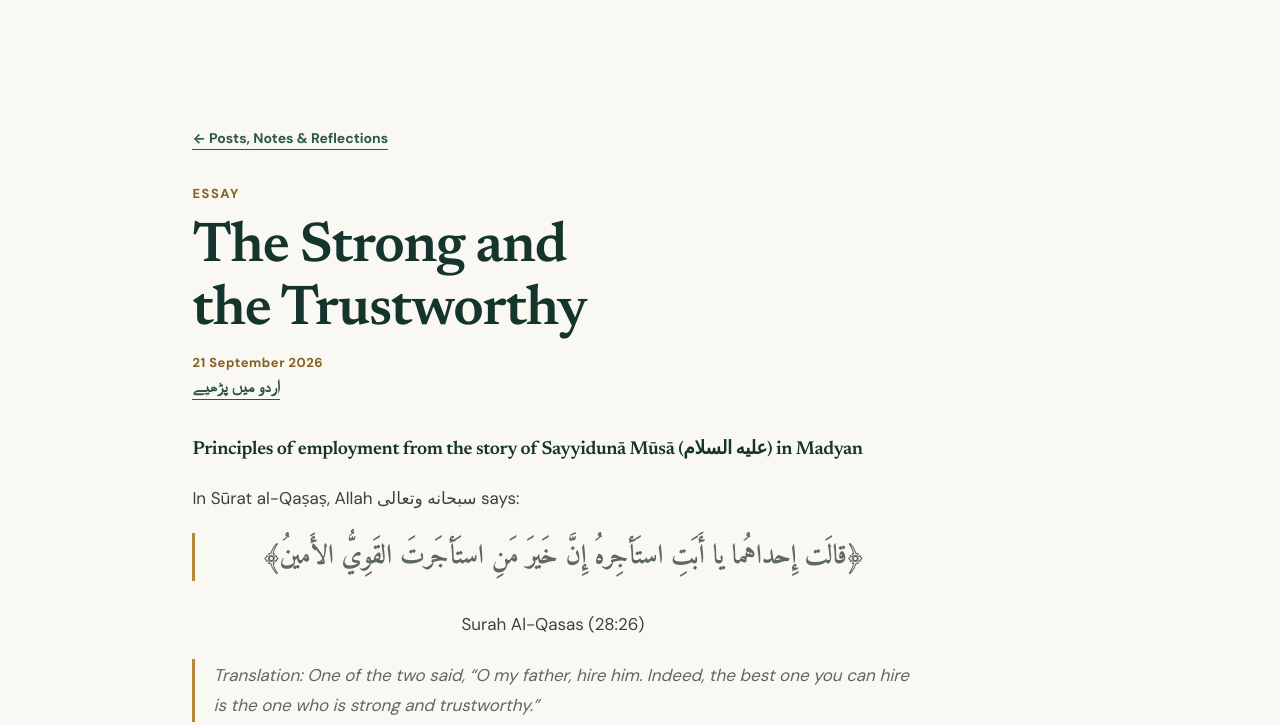
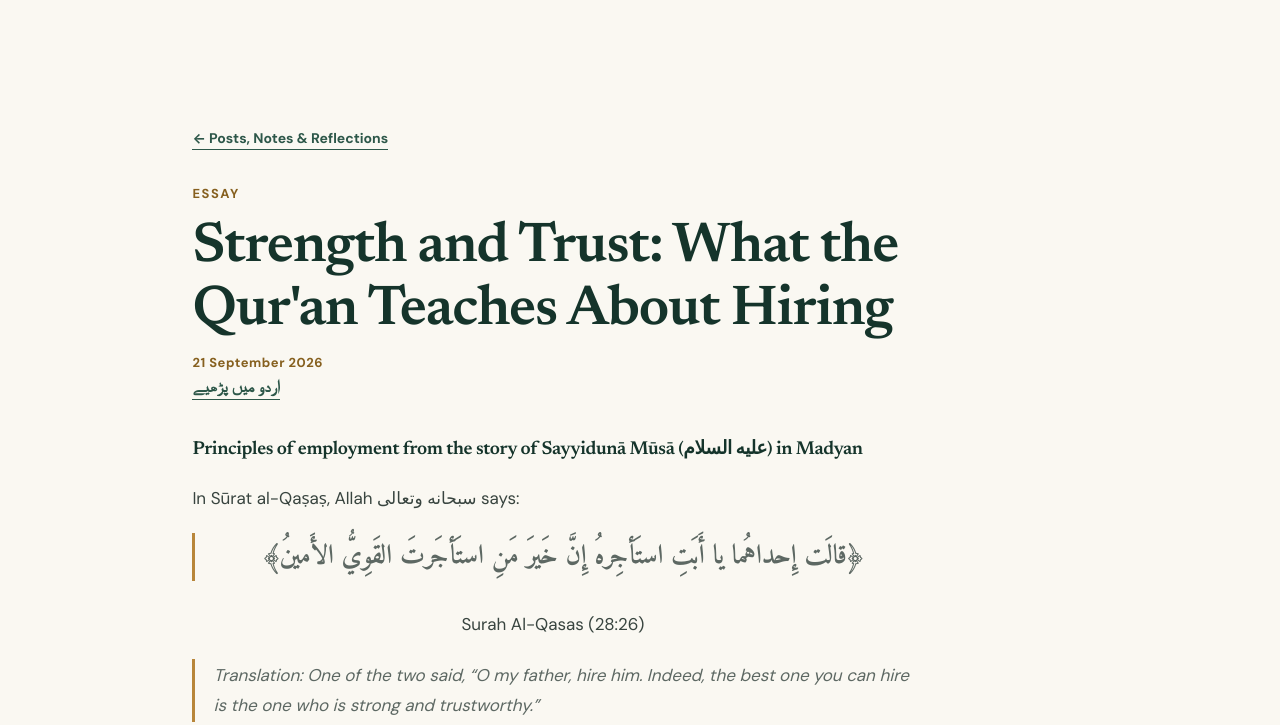
Before and after one commit to TahirQadri88/PersonalWebsite, a plain HTML site: page posts/the-strong-and-the-trustworthy.html in a window 1280 px wide. Shown: the part 75-800 px from the top of the page. Drawn offline with Linux system fonts and the light colour scheme; a web font is replaced by a local one.

Commit message:
Update from the editor
content.js, index.html, posts/the-strong-and-the-trustworthy.html, files/cards/the-strong-and-the-trustworthy.jpg

Published by tahir.razavi@gmail.com

```diff
--- a/content.js
+++ b/content.js
@@ -389,7 +389,7 @@ window.siteContent = {
       works: [
         {
           id: "the-strong-and-the-trustworthy",
-          title: "The Strong and the Trustworthy",
+          title: "Strength and Trust: What the Qur'an Teaches About Hiring",
           language: "en",
           kind: "مضمون",
           date: "2026-09-21",
--- a/posts/the-strong-and-the-trustworthy.html
+++ b/posts/the-strong-and-the-trustworthy.html
@@ -3,7 +3,7 @@
   <head>
     <meta charset="UTF-8" />
     <meta name="viewport" content="width=device-width, initial-scale=1.0" />
-    <title>The Strong and the Trustworthy — Abul Laith Muhammad Tahir Qadri An-Naeemi</title>
+    <title>Strength and Trust: What the Qur'an Teaches About Hiring — Abul Laith Muhammad Tahir Qadri An-Naeemi</title>
     <meta name="description" content="Eight principles of employment drawn from the agreement made in Madyan between Sayyidunā Mūsā and Sayyidunā Shuʿayb (عليهما السلام) — judging character before hiring, deciding on evidence, and the employer's own duty of clear terms and gentle treatment." />
     <meta name="author" content="Abul Laith Muhammad Tahir Qadri An-Naeemi" />
     <link rel="canonical" href="https://tahirqadri.com.pk/posts/the-strong-and-the-trustworthy.html" />
@@ -12,7 +12,7 @@
     <link rel="alternate" hreflang="x-default" href="https://tahirqadri.com.pk/posts/the-strong-and-the-trustworthy.html" />
 
     <meta property="og:type" content="article" />
-    <meta property="og:title" content="The Strong and the Trustworthy" />
+    <meta property="og:title" content="Strength and Trust: What the Qur'an Teaches About Hiring" />
     <meta property="og:description" content="Eight principles of employment drawn from the agreement made in Madyan between Sayyidunā Mūsā and Sayyidunā Shuʿayb (عليهما السلام) — judging character before hiring, deciding on evidence, and the employer's own duty of clear terms and gentle treatment." />
     <meta property="og:url" content="https://tahirqadri.com.pk/posts/the-strong-and-the-trustworthy.html" />
     <meta property="og:image" content="https://tahirqadri.com.pk/files/cards/the-strong-and-the-trustworthy.jpg" />
@@ -25,7 +25,7 @@
     <link rel="preconnect" href="https://fonts.gstatic.com" crossorigin />
     <link href="https://fonts.googleapis.com/css2?family=Amiri:wght@400;700&family=DM+Sans:opsz,wght@9..40,400;9..40,500;9..40,700&family=Newsreader:ital,opsz,wght@0,6..72,400;0,6..72,600;1,6..72,400&family=Noto+Nastaliq+Urdu:wght@400;500;600&display=swap" rel="stylesheet" />
     <link rel="stylesheet" href="../styles.css" />
-    <script type="application/ld+json">{"@context":"https://schema.org","@type":"BlogPosting","headline":"The Strong and the Trustworthy","inLanguage":"en","description":"Eight principles of employment drawn from the agreement made in Madyan between Sayyidunā Mūsā and Sayyidunā Shuʿayb (عليهما السلام) — judging character before hiring, deciding on evidence, and the employer's own duty of clear terms and gentle treatment.","datePublished":"2026-09-21","keywords":"Tafsir, Qur'an, Al-Qasas, Hiring","url":"https://tahirqadri.com.pk/posts/the-strong-and-the-trustworthy.html","author":{"@type":"Person","name":"Abul Laith Muhammad Tahir Qadri An-Naeemi","alternateName":"أبو اللّیث محمد طاہر القادری النّعیمی","url":"https://tahirqadri.com.pk/"},"isPartOf":{"@type":"Collection","name":"Posts, Notes & Reflections","url":"https://tahirqadri.com.pk/"}}</script>
+    <script type="application/ld+json">{"@context":"https://schema.org","@type":"BlogPosting","headline":"Strength and Trust: What the Qur'an Teaches About Hiring","inLanguage":"en","description":"Eight principles of employment drawn from the agreement made in Madyan between Sayyidunā Mūsā and Sayyidunā Shuʿayb (عليهما السلام) — judging character before hiring, deciding on evidence, and the employer's own duty of clear terms and gentle treatment.","datePublished":"2026-09-21","keywords":"Tafsir, Qur'an, Al-Qasas, Hiring","url":"https://tahirqadri.com.pk/posts/the-strong-and-the-trustworthy.html","author":{"@type":"Person","name":"Abul Laith Muhammad Tahir Qadri An-Naeemi","alternateName":"أبو اللّیث محمد طاہر القادری النّعیمی","url":"https://tahirqadri.com.pk/"},"isPartOf":{"@type":"Collection","name":"Posts, Notes & Reflections","url":"https://tahirqadri.com.pk/"}}</script>
   </head>
 
   <body class="work-page">
@@ -43,7 +43,7 @@
       <article class="work-hero">
         <a class="back-link" href="../index.html#posts"><span aria-hidden="true">←</span> Posts, Notes &amp; Reflections</a>
         <p class="section-label align-left latin" lang="en" dir="ltr">Essay</p>
-        <h1 class="record-title latin" lang="en" dir="ltr">The Strong and the Trustworthy</h1>
+        <h1 class="record-title latin" lang="en" dir="ltr">Strength and Trust: What the Qur'an Teaches About Hiring</h1>
         <p class="work-date" dir="ltr">21 September 2026</p>
         <p class="post-alt"><a class="text-link urdu align-left" lang="ur" dir="rtl" href="qawi-aur-ameen.html">اردو میں پڑھیے</a></p>
 
```
Also changed, not shown: index.html (+1 -1 lines), files/cards/the-strong-and-the-trustworthy.jpg.
